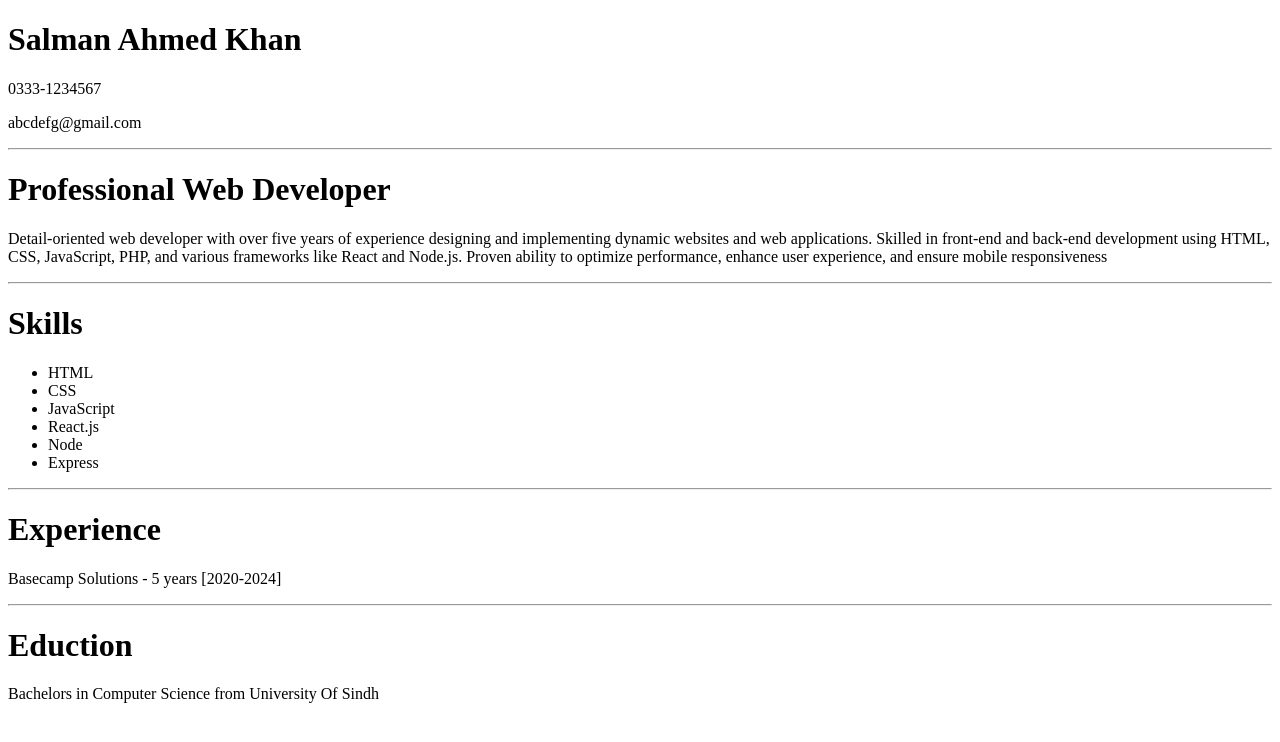
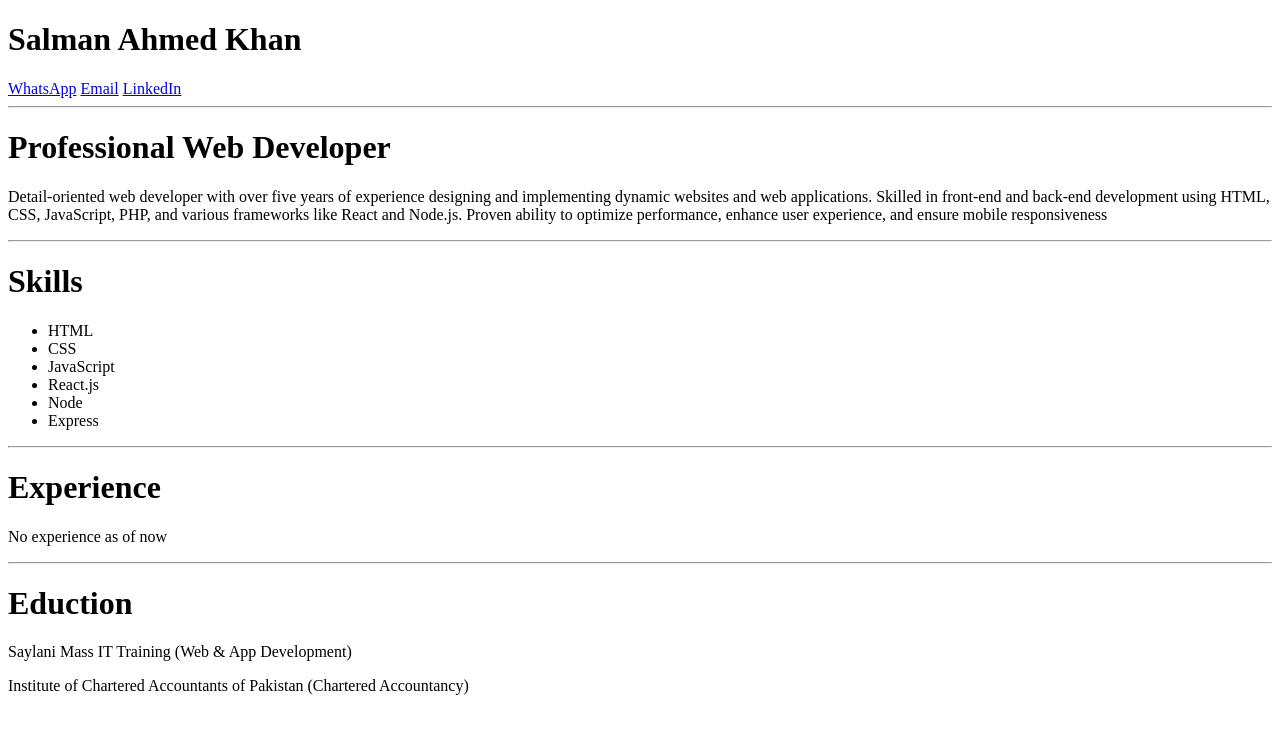
Before and after one commit to SAK1999-ctrl/smit-assignment2, a plain HTML site: page index.html in a window 1280 px wide. Drawn offline with Linux system fonts and the light colour scheme.

Commit message:
Updated the CV with new links

```diff
--- a/index.html
+++ b/index.html
@@ -7,8 +7,9 @@
 </head>
 <body>
     <h1>Salman Ahmed Khan</h1>
-    <p>0333-1234567</p>
-    <p>abcdefg@gmail.com</p>
+    <a href="https://wa.me/923342107233">WhatsApp</a>
+    <a href="mailto:salmanahmedkhan1998@gmail.com">Email</a>
+    <a href="https://www.linkedin.com/in/sakcode/">LinkedIn</a>
     <hr/>
     <h1>Professional Web Developer</h1>
     <p>Detail-oriented web developer with over five years of experience designing and implementing dynamic websites and web applications. Skilled in front-end and back-end development using HTML, CSS, JavaScript, PHP, and various frameworks like React and Node.js. Proven ability to optimize performance, enhance user experience, and ensure mobile responsiveness</p>
@@ -24,9 +25,10 @@
     </ul>
     <hr/>
     <h1>Experience</h1>
-    <p>Basecamp Solutions - 5 years [2020-2024]</p>
+    <p>No experience as of now</p>
     <hr/>
     <h1>Eduction</h1>
-    <p>Bachelors in Computer Science from University Of Sindh</p>
+    <p>Saylani Mass IT Training (Web & App Development)</p>
+    <p>Institute of Chartered Accountants of Pakistan (Chartered Accountancy)</p>
 </body>
 </html>
```
